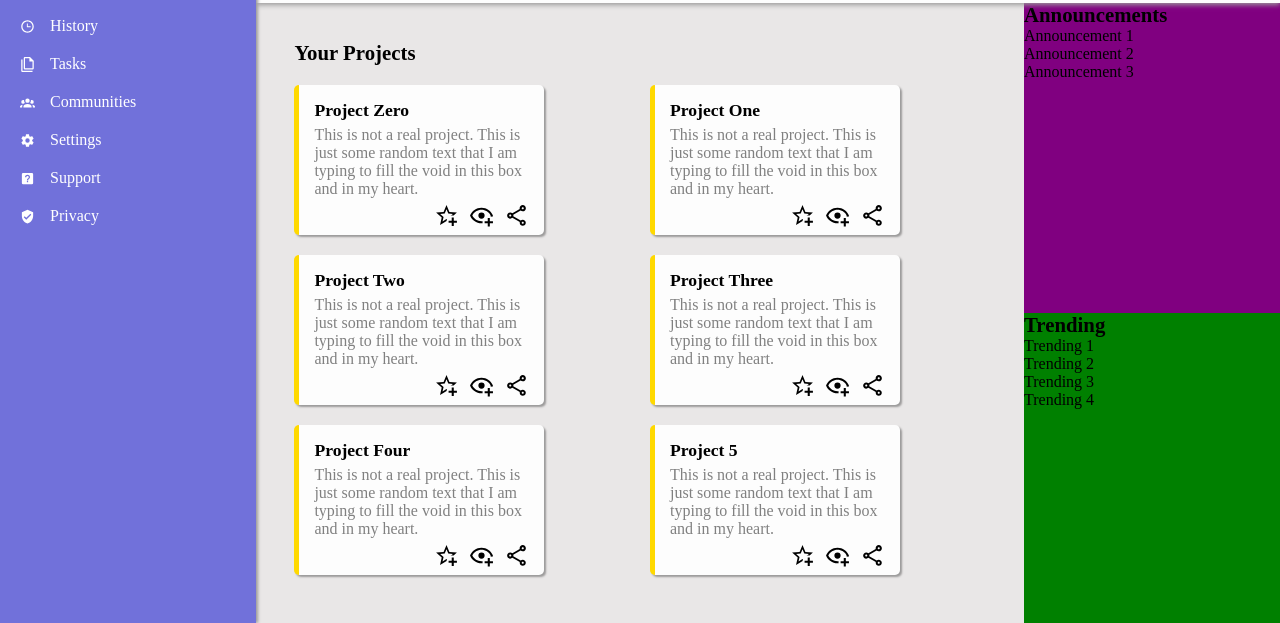
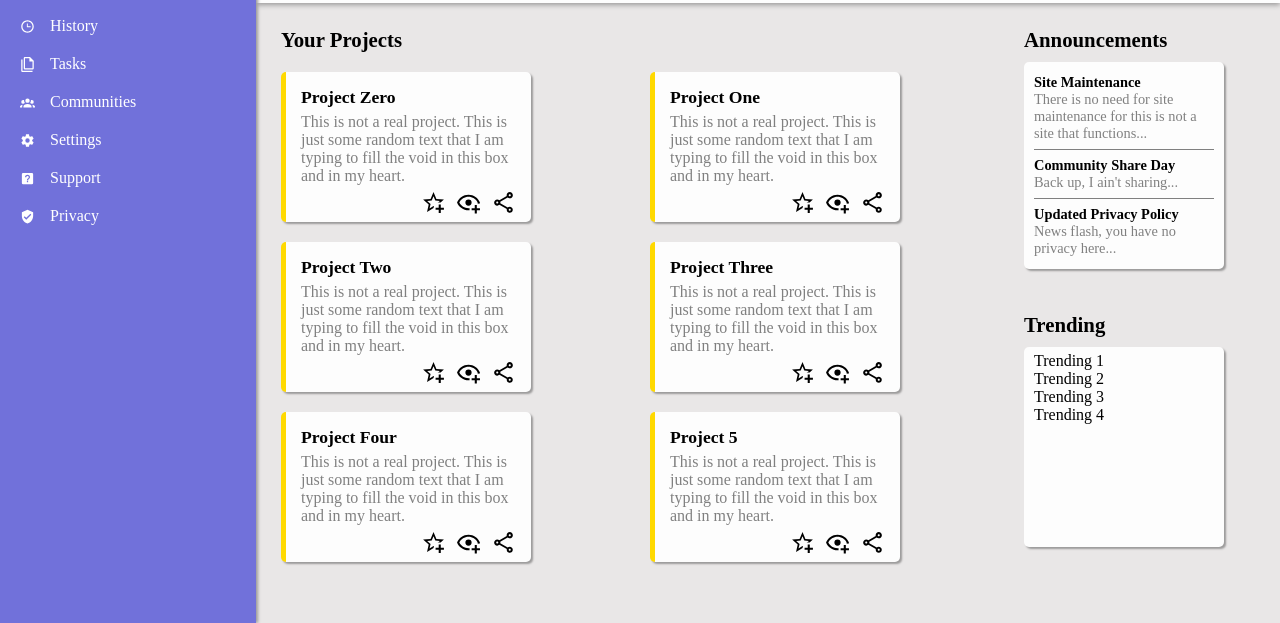
Before and after one commit to Tsee90/dashboard, a plain HTML site: page index.html in a window 1280 px wide. Shown: the part 177-800 px from the top of the page. Drawn offline with Linux system fonts and the light colour scheme.

Commit message:
Style announcements container

```diff
--- a/index.html
+++ b/index.html
@@ -102,9 +102,18 @@
         <div class="announcements">
             <div class="title">Announcements</div>
             <div class="announcements-box">
-                <div>Announcement 1</div>
-                <div>Announcement 2</div>
-                <div>Announcement 3</div>
+                <div>
+                    <div class="announcement-title">Site Maintenance</div>
+                    <div class="announcement-text">There is no need for site maintenance for this is not a site that functions...</div>
+                </div>
+                <div>
+                    <div class="announcement-title">Community Share Day</div>
+                    <div class="announcement-text">Back up, I ain't sharing...</div>
+                </div>
+                <div>
+                    <div class="announcement-title">Updated Privacy Policy</div>
+                    <div class="announcement-text">News flash, you have no privacy here...</div>
+                </div>
             </div>
         </div>
         <div class="trending">
--- a/style.css
+++ b/style.css
@@ -64,6 +64,12 @@ form.search {
     flex: 1;
     height: 1.5rem;
     max-width: 700px;
+    padding-left: 20px;
+}
+
+input:focus {
+    border: 2px solid var(--bluetheme);
+    outline: none;
 }
 
 .profile-container {
@@ -187,7 +193,7 @@ ul {
 .projects {
     background-color: var(--graywhite);
     grid-area: projects;
-    padding: 5%;
+    padding: 25px;
     display: flex;
     flex-direction: column;
     gap: 20px;
@@ -245,11 +251,46 @@ ul {
 }
 
 .announcements {
-    background-color: purple;
     grid-area: announcements;
+    padding-top: 25px;
 }
 
 .trending {
-    background-color: green;
     grid-area: trending;
 }
+
+.announcements, .trending {
+    background-color: var(--graywhite);
+    display: flex;
+    flex-direction: column;
+    gap: 10px;
+}
+
+.announcements-box, .trending-box {
+    box-sizing: border-box;
+    display: flex;
+    flex-direction: column;
+    background-color: var(--offwhite);
+    min-height: 200px;
+    max-width: 200px;
+    padding: 5px 10px;
+    border-radius: 5px;
+    box-shadow: 2px 2px 2px var(--shadow);
+}
+
+.announcements-box > div {
+    font-size: .9rem;
+    padding: 7px 0;
+}
+
+.announcements-box > div:nth-child(1),
+.announcements-box > div:nth-child(2) {
+    border-bottom: 1px solid gray;
+}
+
+.announcement-title {
+    font-weight: bold;
+}
+.announcement-text {
+    color: gray;
+}
```
